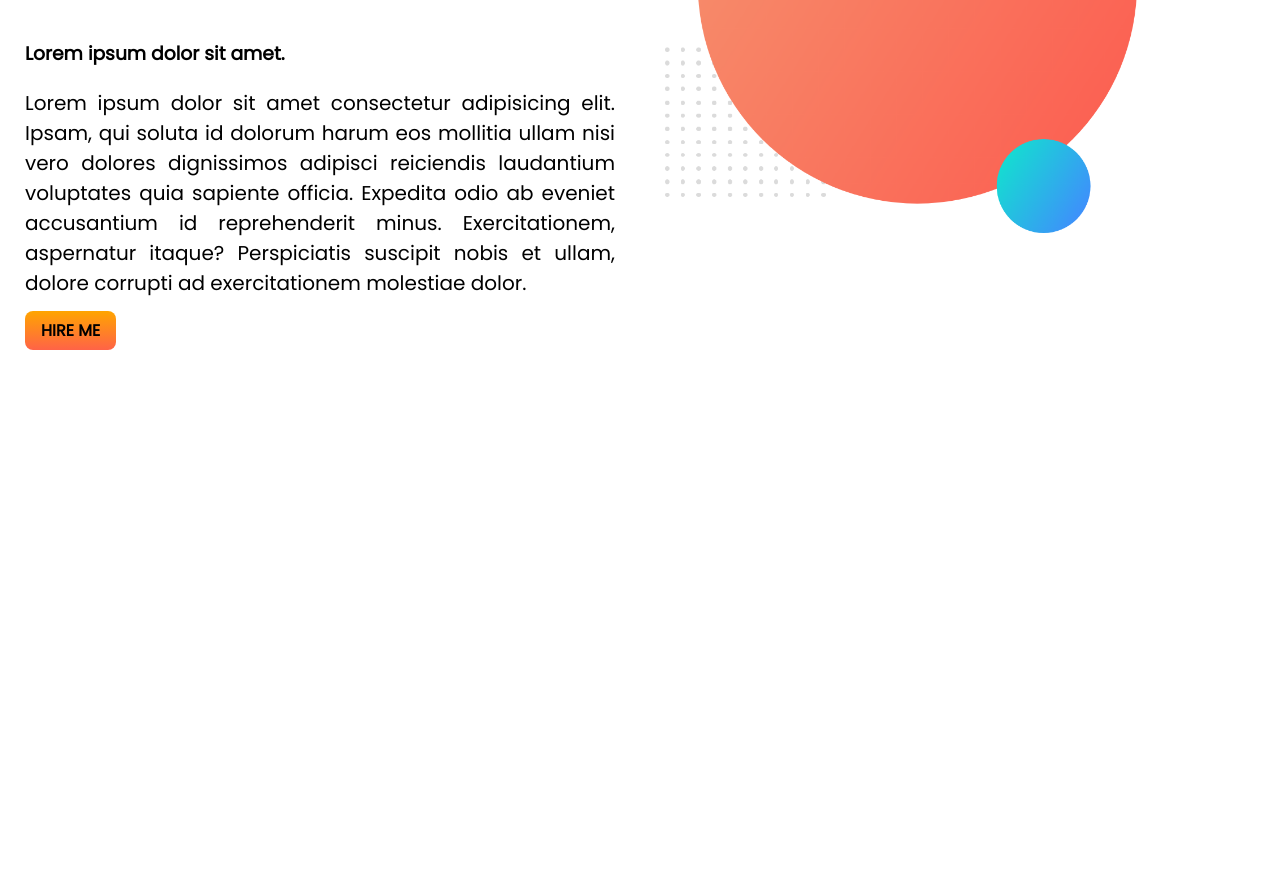
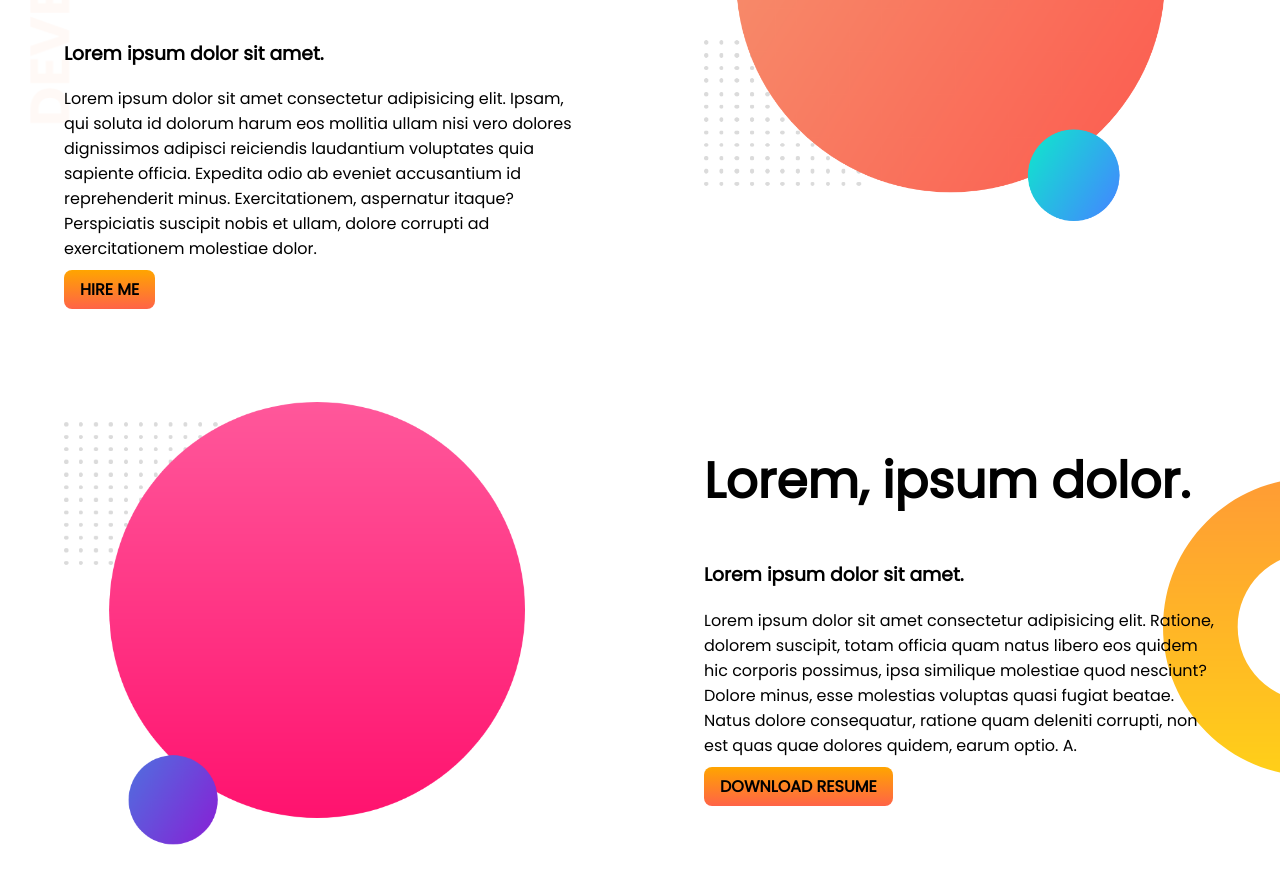
Before and after one commit to RKZeebon/portfolio-demo, a plain HTML site: page index.html in a window 1280 px wide. Shown: the part 236-1120 px from the top of the page. Before the commit the page ends 800 px from the top, so only its background shows below. Drawn offline with Linux system fonts and the light colour scheme.

Commit message:
Middle part Added

```diff
--- a/index.html
+++ b/index.html
@@ -29,6 +29,27 @@
 
         </div>
     </section>
+
+    <section class="middle">
+        <div class="half-space">
+            <img src="images/my-bg2.png" alt="">
+        </div>
+        <div class="half-space">
+            <h1>Lorem, ipsum dolor.</h1>
+            <h3>Lorem ipsum dolor sit amet.</h3>
+            <p>Lorem ipsum dolor sit amet consectetur adipisicing elit. Ratione, dolorem suscipit, totam officia quam
+                natus libero eos quidem hic corporis possimus, ipsa similique molestiae quod nesciunt? Dolore minus,
+                esse molestias voluptas quasi fugiat beatae. Natus dolore consequatur, ratione quam deleniti corrupti,
+                non est quas quae dolores quidem, earum optio. A.</p>
+            <a href="#">DOWNLOAD RESUME</a>
+        </div>
+
+    </section>
+
+
+
+
+
 </body>
 
 </html>
--- a/style.css
+++ b/style.css
@@ -10,16 +10,14 @@ span{
 }
 .top{
     display: flex;
+    background-image: url(images/top-banner.png);
+    background-repeat: no-repeat;
+
 }
 
 .half-space{
-    padding:0 25px;
+    padding:0 5%;
     width: 50%;
-
-}
-p{
-    font-size: 20px;
-    text-align: justify;
 
 }
 
@@ -36,6 +34,14 @@ p{
 }
 
 .half-space img{
-    width: 80%;
+    width: 90%;
 
 }
+
+.middle{
+    display: flex;
+    margin: 100px 0;
+    background-image: url(images/dream-bg.png);
+    background-repeat: no-repeat;
+    background-position: right;
+}
```
